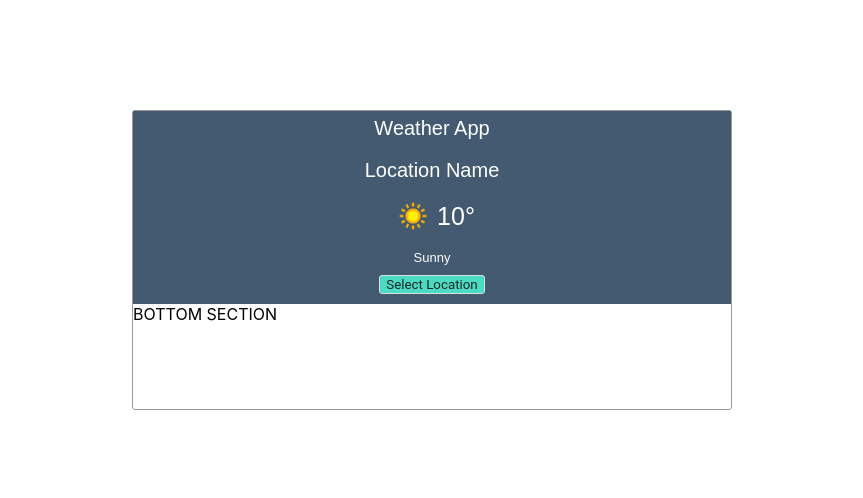
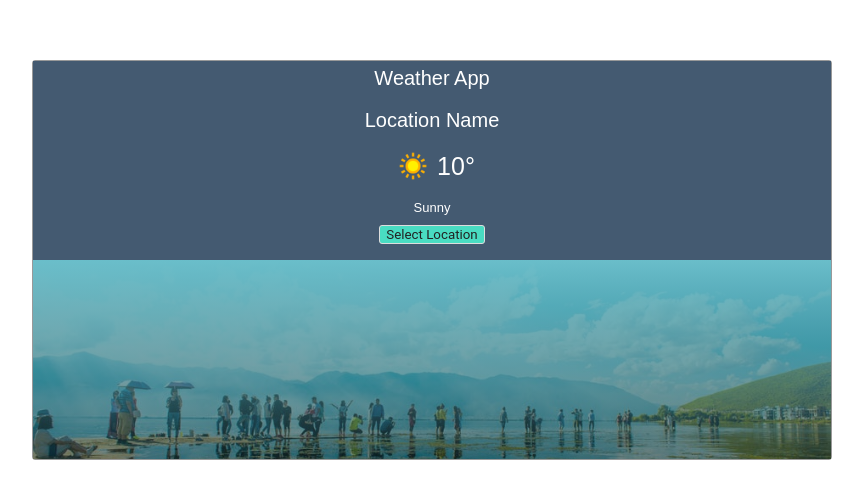
Before and after one commit to cerbi96/WeatherApp, a React (Create React App) app: page / in a window 1280 px wide. Shown: the part 140-638 px from the top of the page, without its empty margins (208-1071 px from the left). Built offline with nearby package versions, Linux system fonts and the light colour scheme.

Commit message:
bottom section update

```diff
--- a/src/components/bottom/index.jsx
+++ b/src/components/bottom/index.jsx
@@ -8,8 +8,8 @@ export default class BottomSection extends React.Component{
         this.state = {}
     }
     render(){
-        return <div>
-            BOTTOM SECTION
+        return <div className="bottom-container">
+
         </div>
     }
 }
--- a/src/components/bottom/style.scss
+++ b/src/components/bottom/style.scss
@@ -0,0 +1,8 @@
+.bottom-container{
+    background: linear-gradient(180deg,#6abeca 0%,rgba(14, 40, 44, 0.57)100%),
+    url("../../img/sunny-weather.jpeg") center no-repeat;
+    background-size: cover;
+    width: 100%;
+    height: 100%;
+
+}
--- a/src/sass/app.scss
+++ b/src/sass/app.scss
@@ -18,8 +18,8 @@ body,
     align-items: center;
 
     .main-container {
-        min-width: 600px;
-        height: 300px;
+        min-width: 800px;
+        height: 400px;
         display: flex;
         flex-direction: column;
         border: 1px solid #999;
```
